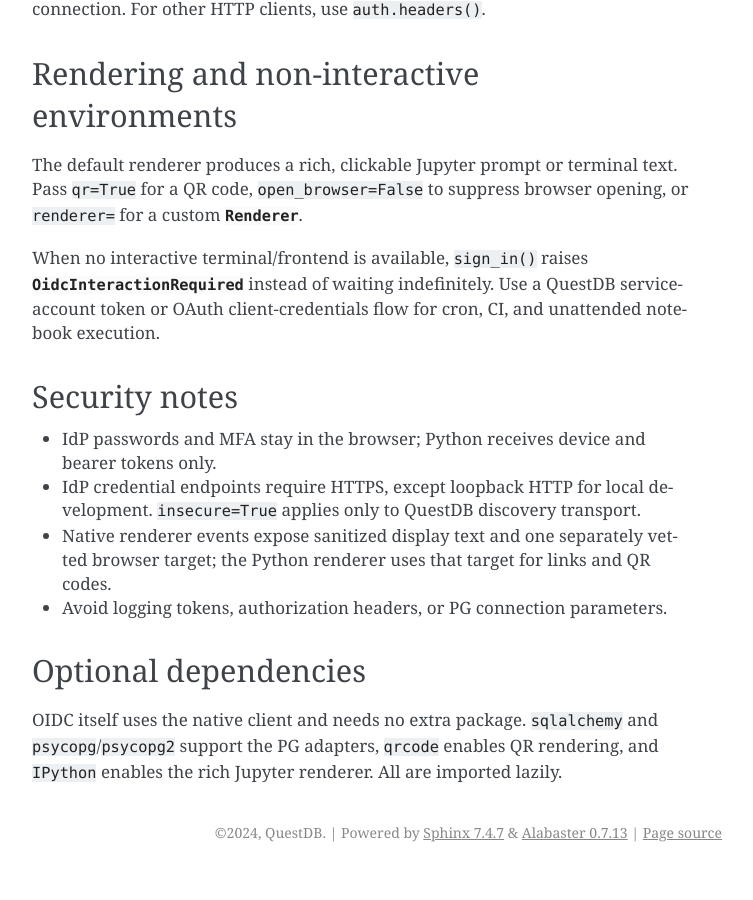
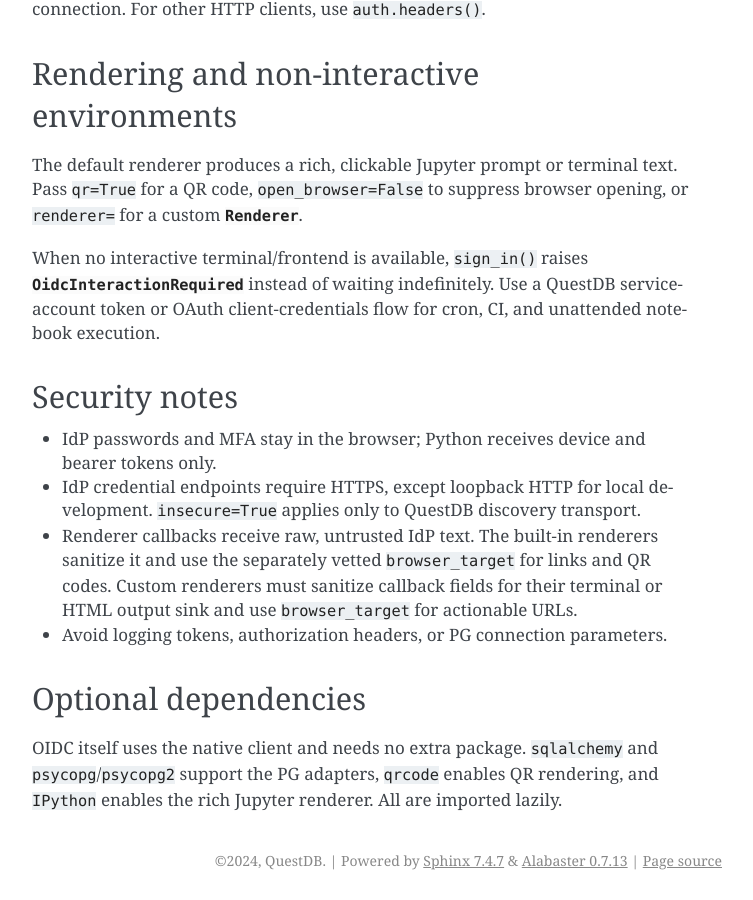
Before and after one commit to questdb/py-questdb-client, a Sphinx documentation site: the page built from docs/auth.rst, in a window 1280 px wide and 900 px high, scrolled down 2614 px. Shown: the whole window, without its empty margins (388-1141 px from the left). Built offline with Sphinx 7.4.7, drawn with Linux system fonts in a browser that asks for light colours; before the commit the page ends 3486 px from its top, so only the background shows below that.

Commit message:
clarify renderer callback trust boundary

```diff
--- a/docs/auth.rst
+++ b/docs/auth.rst
@@ -151,9 +151,10 @@ Security notes
   tokens only.
 * IdP credential endpoints require HTTPS, except loopback HTTP for local
   development. ``insecure=True`` applies only to QuestDB discovery transport.
-* Native renderer events expose sanitized display text and one separately
-  vetted browser target; the Python renderer uses that target for links and QR
-  codes.
+* Renderer callbacks receive raw, untrusted IdP text. The built-in renderers
+  sanitize it and use the separately vetted ``browser_target`` for links and QR
+  codes. Custom renderers must sanitize callback fields for their terminal or
+  HTML output sink and use ``browser_target`` for actionable URLs.
 * Avoid logging tokens, authorization headers, or PG connection parameters.
 
 Optional dependencies
```
